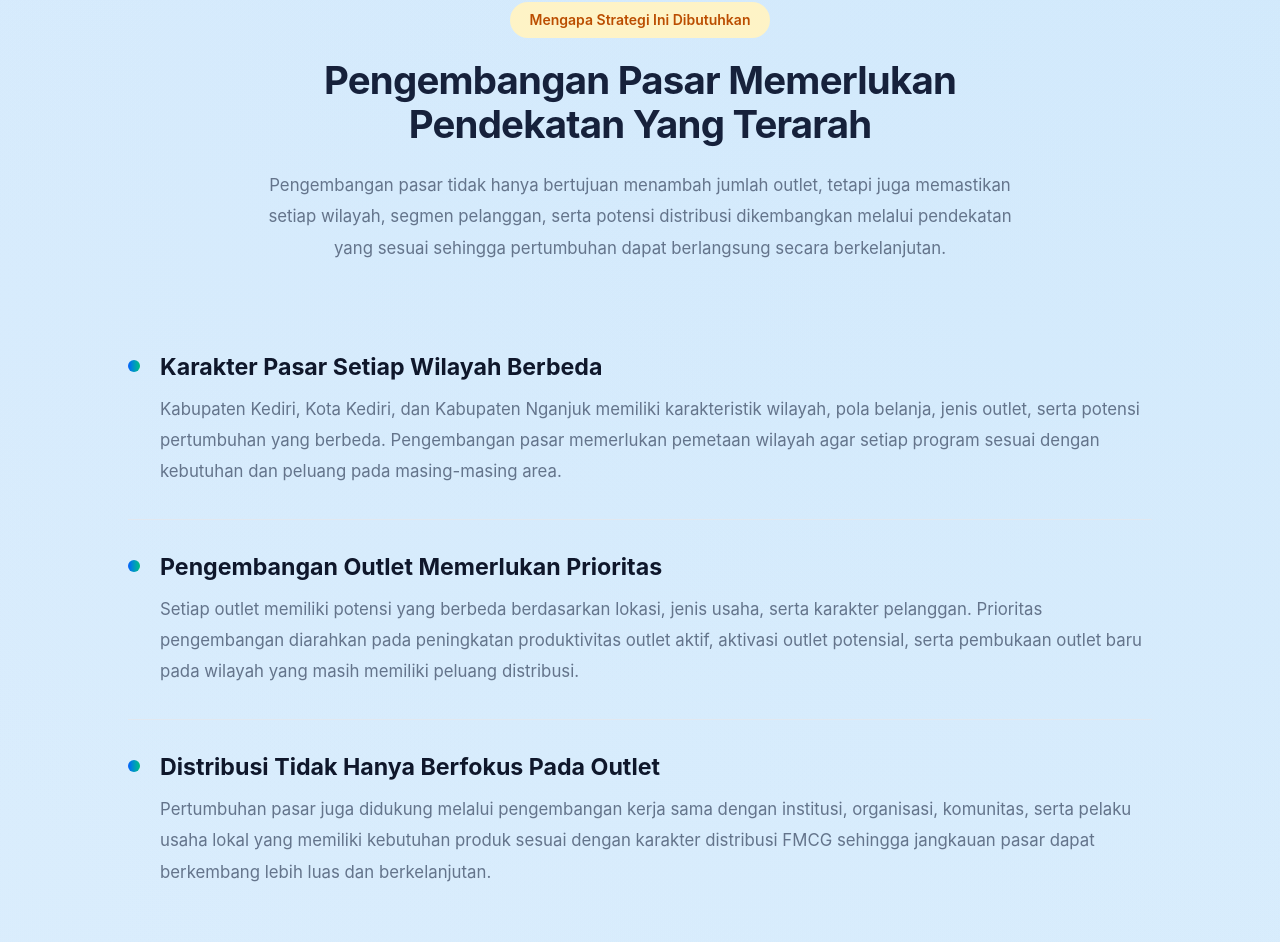
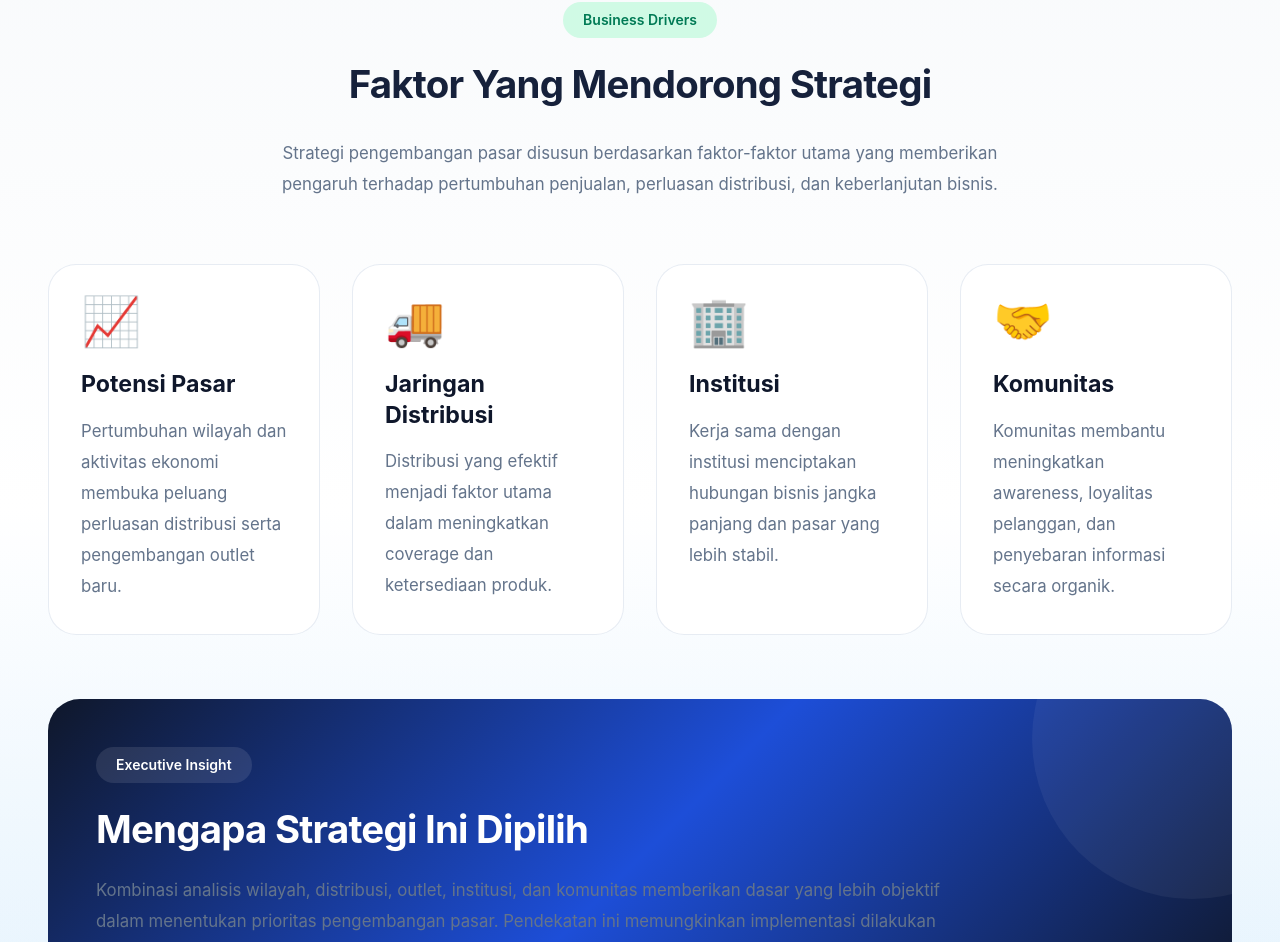
Before and after one commit to dawudsw0491-cell/market-strategy-presentation, a Next.js app: page / in a window 1280 px wide. Shown: the part 2367-3309 px from the top of the page. Built offline with nearby package versions, Linux system fonts and the light colour scheme.

Commit message:
refactor(home): redesign why this strategy into business drivers

```diff
--- a/components/sections/why-this-strategy.tsx
+++ b/components/sections/why-this-strategy.tsx
@@ -1,84 +1,104 @@
 import Container from "@/components/ui/container";
 import Section from "@/components/ui/section";
 
-const reasons = [
+const drivers = [
   {
-    title: "Karakter Pasar Setiap Wilayah Berbeda",
+    title: "Potensi Pasar",
+    icon: "📈",
     description:
-      "Kabupaten Kediri, Kota Kediri, dan Kabupaten Nganjuk memiliki karakteristik wilayah, pola belanja, jenis outlet, serta potensi pertumbuhan yang berbeda. Pengembangan pasar memerlukan pemetaan wilayah agar setiap program sesuai dengan kebutuhan dan peluang pada masing-masing area.",
+      "Pertumbuhan wilayah dan aktivitas ekonomi membuka peluang perluasan distribusi serta pengembangan outlet baru.",
   },
   {
-    title: "Pengembangan Outlet Memerlukan Prioritas",
+    title: "Jaringan Distribusi",
+    icon: "🚚",
     description:
-      "Setiap outlet memiliki potensi yang berbeda berdasarkan lokasi, jenis usaha, serta karakter pelanggan. Prioritas pengembangan diarahkan pada peningkatan produktivitas outlet aktif, aktivasi outlet potensial, serta pembukaan outlet baru pada wilayah yang masih memiliki peluang distribusi.",
+      "Distribusi yang efektif menjadi faktor utama dalam meningkatkan coverage dan ketersediaan produk.",
   },
   {
-    title: "Distribusi Tidak Hanya Berfokus Pada Outlet",
+    title: "Institusi",
+    icon: "🏢",
     description:
-      "Pertumbuhan pasar juga didukung melalui pengembangan kerja sama dengan institusi, organisasi, komunitas, serta pelaku usaha lokal yang memiliki kebutuhan produk sesuai dengan karakter distribusi FMCG sehingga jangkauan pasar dapat berkembang lebih luas dan berkelanjutan.",
+      "Kerja sama dengan institusi menciptakan hubungan bisnis jangka panjang dan pasar yang lebih stabil.",
+  },
+  {
+    title: "Komunitas",
+    icon: "🤝",
+    description:
+      "Komunitas membantu meningkatkan awareness, loyalitas pelanggan, dan penyebaran informasi secara organik.",
   },
 ];
 
 export default function WhyThisStrategy() {
   return (
-    <Section background="white">
+    <Section background="gradient">
       <Container>
-        <div className="mx-auto mb-14 max-w-3xl text-center">
-          <span className="inline-flex rounded-full bg-amber-100 px-5 py-2 text-sm font-semibold text-amber-700">
-            Mengapa Strategi Ini Dibutuhkan
+
+        <div className="mx-auto max-w-3xl text-center">
+
+          <span className="inline-flex rounded-full bg-emerald-100 px-5 py-2 text-sm font-semibold text-emerald-700">
+            Business Drivers
           </span>
 
-          <h2 className="mt-5">
-            Pengembangan Pasar Memerlukan Pendekatan Yang Terarah
+          <h2 className="mt-6">
+            Faktor Yang Mendorong Strategi
           </h2>
 
-          <p className="mt-6 text-lg leading-8 text-slate-600">
-            Pengembangan pasar tidak hanya bertujuan menambah jumlah outlet,
-            tetapi juga memastikan setiap wilayah, segmen pelanggan, serta
-            potensi distribusi dikembangkan melalui pendekatan yang sesuai
-            sehingga pertumbuhan dapat berlangsung secara berkelanjutan.
+          <p className="mt-8 text-lg leading-8 text-slate-600">
+            Strategi pengembangan pasar disusun berdasarkan faktor-faktor
+            utama yang memberikan pengaruh terhadap pertumbuhan penjualan,
+            perluasan distribusi, dan keberlanjutan bisnis.
           </p>
+
         </div>
 
-        <div className="mx-auto max-w-5xl">
-          {reasons.map((item, index) => (
+        <div className="mt-16 grid gap-8 md:grid-cols-2 xl:grid-cols-4">
+
+          {drivers.map((driver) => (
+
             <div
-              key={item.title}
-              className={`flex gap-5 py-8 ${
-                index !== reasons.length - 1
-                  ? "border-b border-slate-200"
-                  : ""
-              }`}
+              key={driver.title}
+              className="dashboard-card"
             >
-              <div className="mt-2 h-3 w-3 shrink-0 rounded-full bg-gradient-to-r from-blue-600 to-emerald-500" />
 
-              <div>
-                <h3 className="text-xl font-semibold text-slate-900">
-                  {item.title}
-                </h3>
+              <div className="text-5xl">
+                {driver.icon}
+              </div>
 
-                <p className="mt-3 leading-8 text-slate-600">
-                  {item.description}
-                </p>
-              </div>
+              <h3 className="mt-6 text-xl font-bold text-slate-900">
+                {driver.title}
+              </h3>
+
+              <p className="mt-4 leading-8 text-slate-600">
+                {driver.description}
+              </p>
+
             </div>
+
           ))}
+
         </div>
 
-        <div className="mt-14 rounded-3xl border border-blue-100 bg-blue-50/70 p-7 lg:p-9">
-          <h3 className="text-xl font-semibold text-slate-900">
-            Kesimpulan
-          </h3>
+        <div className="mt-16 executive-box">
 
-          <p className="mt-4 leading-8 text-slate-700">
-            Strategi pengembangan pasar disusun untuk membangun jaringan
-            distribusi yang lebih kuat melalui pemetaan wilayah, pengembangan
-            outlet, peningkatan kerja sama dengan institusi dan komunitas,
-            serta pemanfaatan sumber daya secara lebih terarah sehingga
-            penetrasi pasar di Kabupaten Kediri, Kota Kediri, dan Kabupaten
-            Nganjuk dapat berkembang secara optimal.
+          <span className="inline-flex rounded-full bg-white/10 px-5 py-2 text-sm font-semibold">
+            Executive Insight
+          </span>
+
+          <h2 className="mt-6 text-white">
+            Mengapa Strategi Ini Dipilih
+          </h2>
+
+          <p className="mt-6 max-w-4xl text-lg leading-8 text-slate-200">
+            Kombinasi analisis wilayah, distribusi, outlet, institusi,
+            dan komunitas memberikan dasar yang lebih objektif dalam
+            menentukan prioritas pengembangan pasar. Pendekatan ini
+            memungkinkan implementasi dilakukan secara bertahap dengan
+            risiko yang lebih terkendali dan peluang keberhasilan yang
+            lebih tinggi.
           </p>
+
         </div>
+
       </Container>
     </Section>
   );
```
